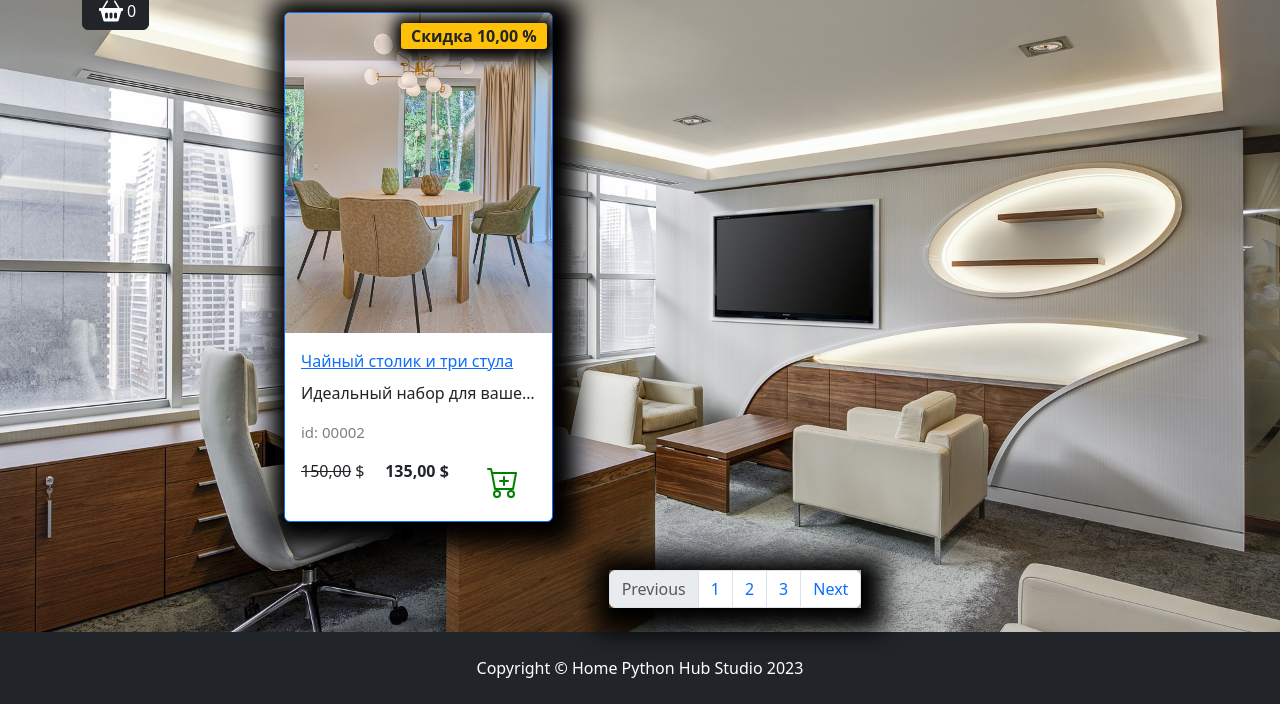
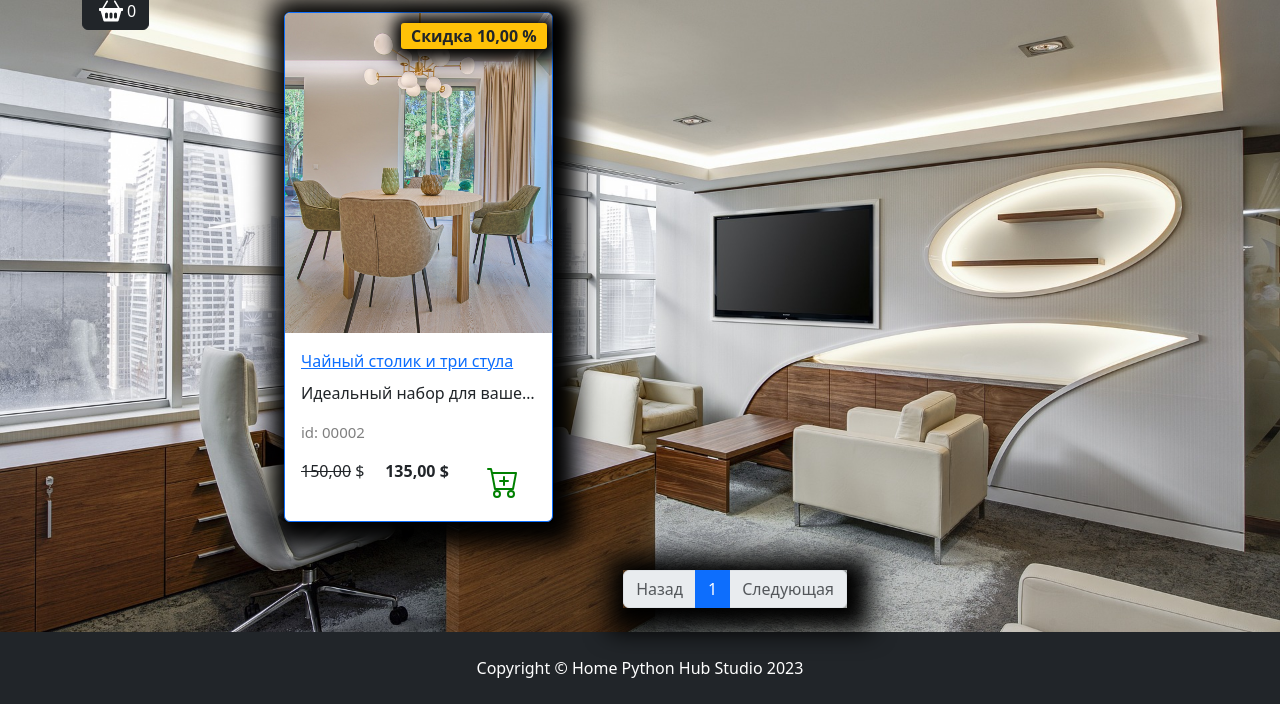
Before and after one commit to 1alexvlad/The-online-store, a Django app: page /catalog/kuhnya/ in a window 1280 px wide. Shown: the part 118-822 px from the top of the page. Run offline with Django 4.2, Linux system fonts and the light colour scheme; data comes from the database, SQL or seed files in the repository; some libraries are stand-ins or nearby versions.

Commit message:
The pagination

```diff
--- a/goods/models.py
+++ b/goods/models.py
@@ -28,6 +28,7 @@ class Products(models.Model):
         db_table = 'product'
         verbose_name = 'Продукт'
         verbose_name_plural = 'Продукты'
+        ordering = ('id', )
 
     def __str__(self):
         return f"{self.name}"
--- a/goods/templates/goods/catalog.html
+++ b/goods/templates/goods/catalog.html
@@ -85,15 +85,30 @@
 <nav aria-label="Page navigation example">
     <ul class="pagination justify-content-center my-4">
         <div class="custom-shadow d-flex">
-            <li class="page-item disabled">
-              <a class="page-link">Previous</a>
-            </li>
-            <li class="page-item"><a class="page-link" href="#">1</a></li>
-            <li class="page-item"><a class="page-link" href="#">2</a></li>
-            <li class="page-item"><a class="page-link" href="#">3</a></li>
-            <li class="page-item">
-              <a class="page-link" href="#">Next</a>
-            </li>
+            <li class="page-item {% if not goods.has_previous %}disabled{% endif %}">
+                <a class="page-link" href="{% if goods.has_previous %}
+                {% url "catalog:index" slug_url goods.previous_page_number %}
+                {% else %}
+                #
+                {% endif %}">Назад</a>
+              </li>
+
+              {% for page in goods.paginator.page_range %}
+              {% if page >= goods.number|add:-2 and page <= goods.number|add:2 %}
+                  <li class="page-item {% if goods.number == page %} active {% endif %}">
+                      <a class="page-link" href="{% url "catalog:index" slug_url page %}">{{ page }}</a>
+                  </li>
+              {% endif %}
+              {% endfor %}
+
+
+              <li class="page-item {% if not goods.has_next %}disabled{% endif %}">
+                  <a class="page-link" href="{% if goods.has_next %}
+                  {% url "catalog:index" slug_url goods.next_page_number %}
+                  {% else %}
+                  #
+                  {% endif %}">Следующая</a>
+                </li>
         </div>
     </ul>
 </nav>
--- a/goods/urls.py
+++ b/goods/urls.py
@@ -6,5 +6,6 @@ app_name = 'goods'
 
 urlpatterns = [
     path('<slug:category_slug>/', views.catalog, name='index'),
+    path('<slug:category_slug>/<int:page>/', views.catalog, name='index'),
     path('product/<slug:product_slug>/', views.product, name='product'),
 ]
--- a/goods/views.py
+++ b/goods/views.py
@@ -1,16 +1,22 @@
 from django.shortcuts import get_list_or_404, render
+from django.core.paginator import Paginator
 
 from goods.models import Products
 
-def catalog(request, category_slug):
+def catalog(request, category_slug, page=1):
+
     if category_slug == 'all':
         goods = Products.objects.all()
     else:
         goods = get_list_or_404(Products.objects.filter(category__slug=category_slug))
 
+    paginator = Paginator(goods, 3)
+    current_page = paginator.page(page)
+
     context = {
         'title': "Home - Каталог",
-        'goods': goods,
+        'goods': current_page,
+        'slug_url': category_slug,
     }
     return render(request, 'goods/catalog.html', context)
 
```
